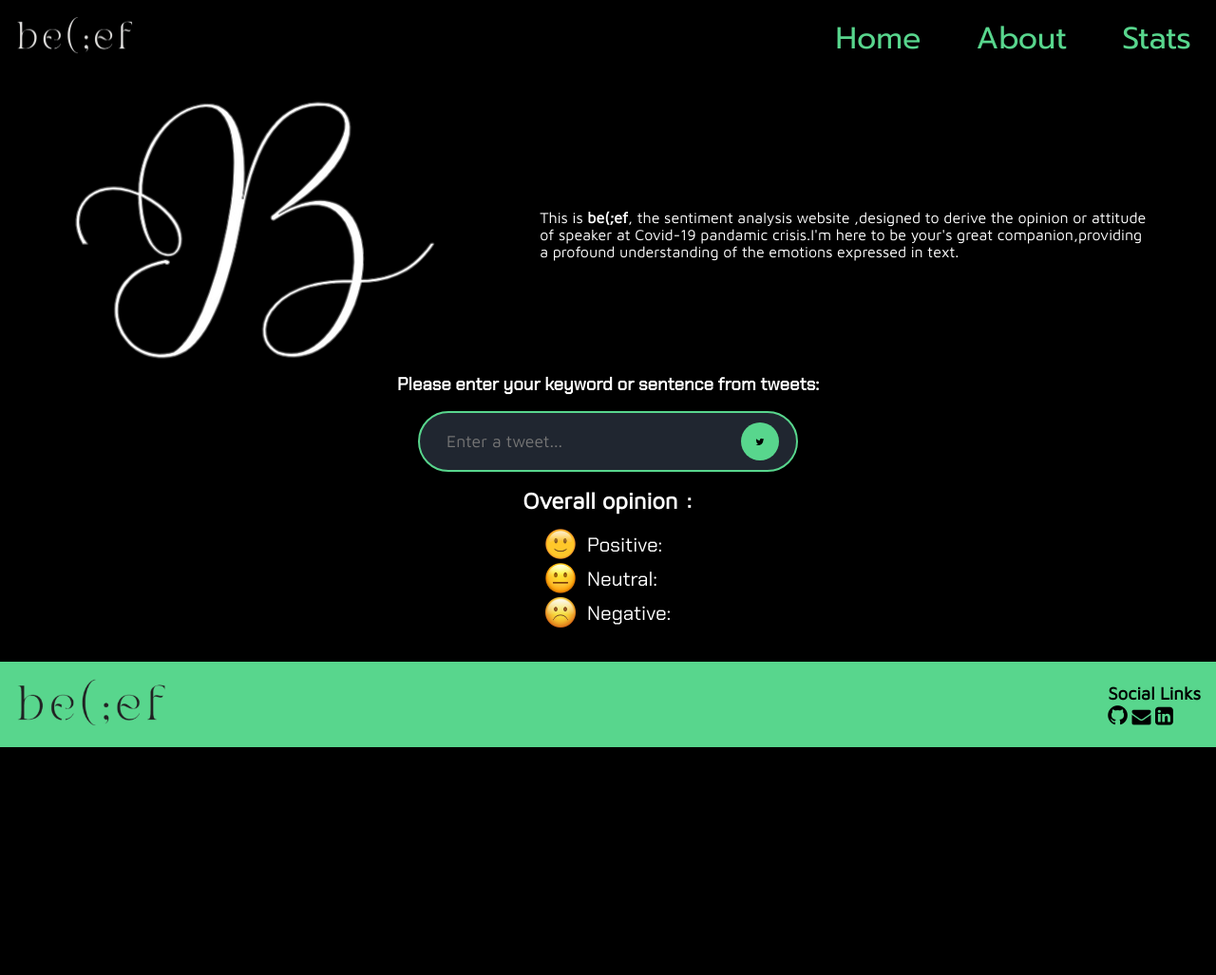
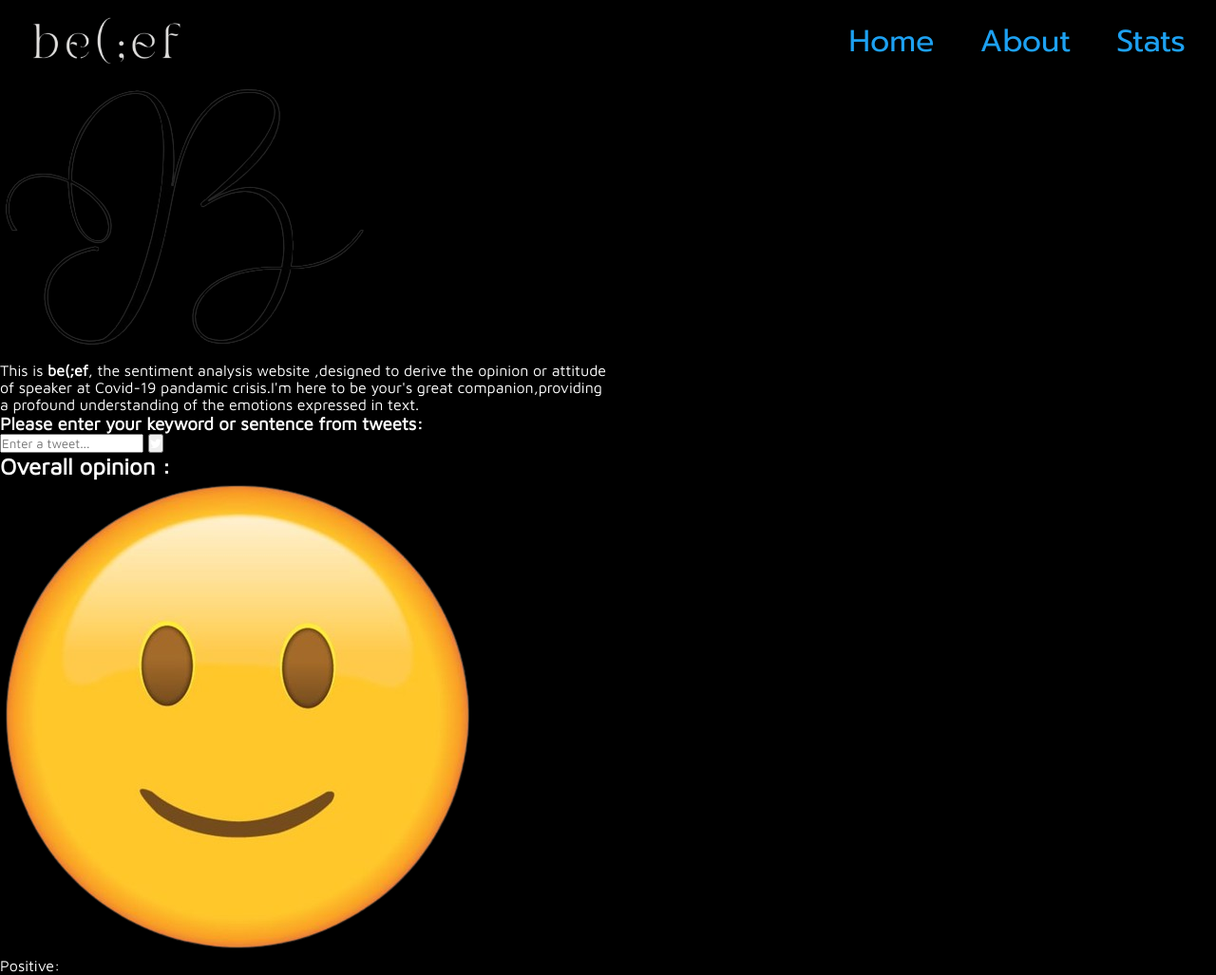
Before and after one commit to soorya-u/Belief, a Flask app: page / in a window 1280 px wide. Shown: the top 1027 px of the page at 95% size. Before the commit the page ends 787 px from the top, so only its background shows below. Run offline with Flask 3, Linux system fonts and the light colour scheme.

Commit message:
Added Base Files

```diff
--- /dev/null
+++ b/static/styles/base.css
@@ -0,0 +1,54 @@
+@import url("https://fonts.googleapis.com/css2?family=Maven+Pro&display=swap");
+@import url("https://fonts.googleapis.com/css2?family=Prompt&display=swap");
+@import url("https://fonts.googleapis.com/css2?family=Chakra+Petch&display=swap");
+
+* {
+  padding: 0;
+  margin: 0;
+  box-sizing: border-box;
+  color: white;
+  font-family: "Maven Pro", sans-serif;
+}
+
+body {
+  background-color: #000;
+}
+
+header {
+  position: sticky;
+  top: 0;
+  /* border-bottom-left-radius: 15px;
+  border-bottom-right-radius: 15px;
+  border-bottom: 2px solid #1da1f2; */
+  background-color: #000;
+  z-index: 3;
+}
+
+nav {
+  display: flex;
+  justify-content: space-between;
+  align-items: center;
+  padding: 1rem 2rem;
+}
+
+nav img {
+  width: 10rem;
+  filter: invert(100%);
+}
+
+nav ul {
+  list-style-type: none;
+  display: flex;
+  gap: 3rem;
+}
+
+nav ul li {
+  display: inline;
+}
+
+nav ul li a {
+  font-size: 2rem;
+  font-family: "Prompt", sans-serif;
+  color: #1da1f2;
+  text-decoration: none;
+}
--- a/templates/base.html
+++ b/templates/base.html
@@ -3,11 +3,12 @@
   <head>
     <meta charset="UTF-8" />
     <meta name="viewport" content="width=device-width, initial-scale=1.0" />
-    <link rel="stylesheet" href="../static/styles/home.css" />
     <link
       rel="stylesheet"
       href="https://cdnjs.cloudflare.com/ajax/libs/font-awesome/4.7.0/css/font-awesome.min.css"
     />
+    <link rel="stylesheet" href="../static/styles/base.css" />
+    {% block homeStyles %} {% endblock homeStyles %} {% block aboutStyles %} {% endblock aboutStyles %}
     <title>Belief</title>
   </head>
 
@@ -17,9 +18,7 @@
         <img
           class="logo"
           src="../static/img/logo_belief.png"
-          alt="10%"
-          width="10%"
-          height="10%"
+          alt="logo"
         />
         <ul>
           <li><a href="/">Home</a></li>
@@ -29,20 +28,3 @@
       </nav>
     </header>
     {% block home %} {% endblock home %} {% block about %} {% endblock about %}
-    <footer>
-      <div class="social">
-        <div>
-          <img src="../static/img/logo_belief.png" alt="logo" />
-        </div>
-      </div>
-      <div class="contact">
-        <h3>Social Links</h3>
-        <div>
-          <i class="fa fa-github" style="font-size: 24px"></i>
-          <i class="fa fa-envelope" style="font-size: 20px"></i>
-          <i class="fa fa-linkedin-square" style="font-size: 22px"></i>
-        </div>
-      </div>
-    </footer>
-  </body>
-</html>
```
